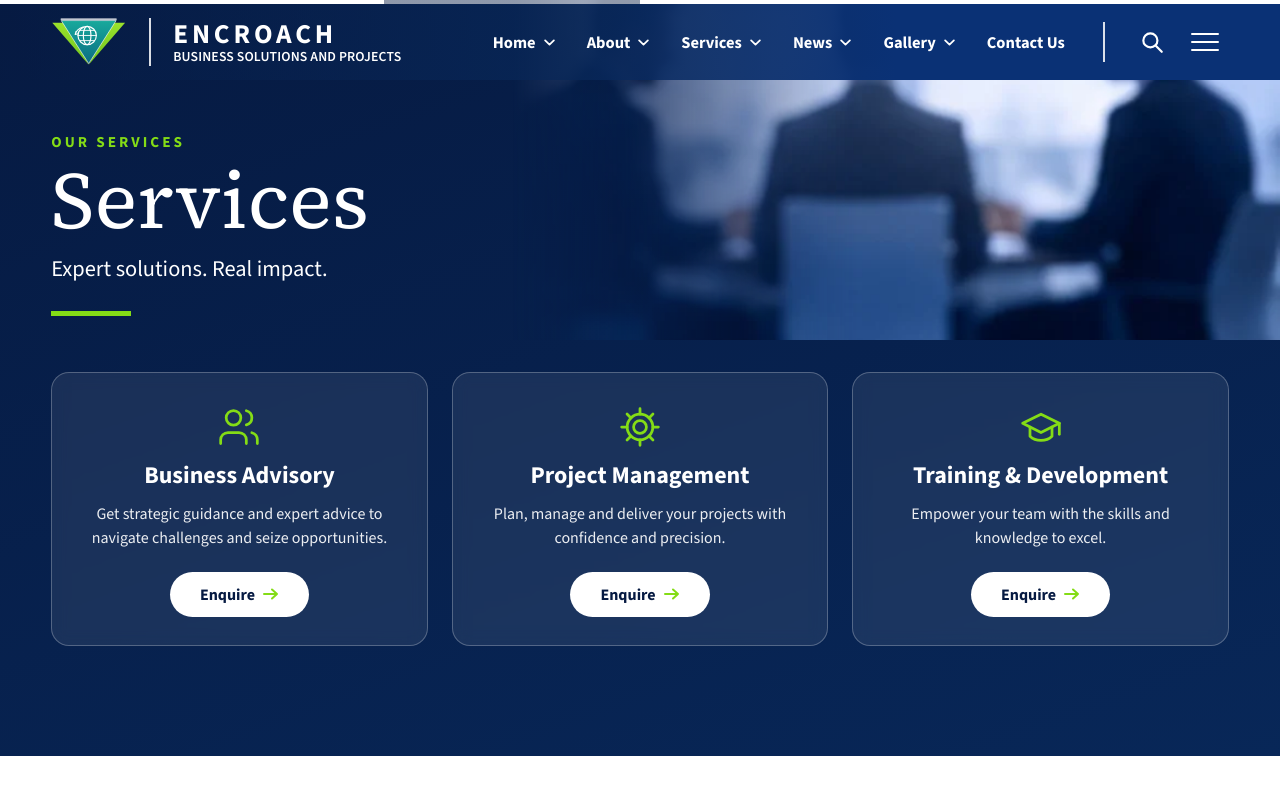
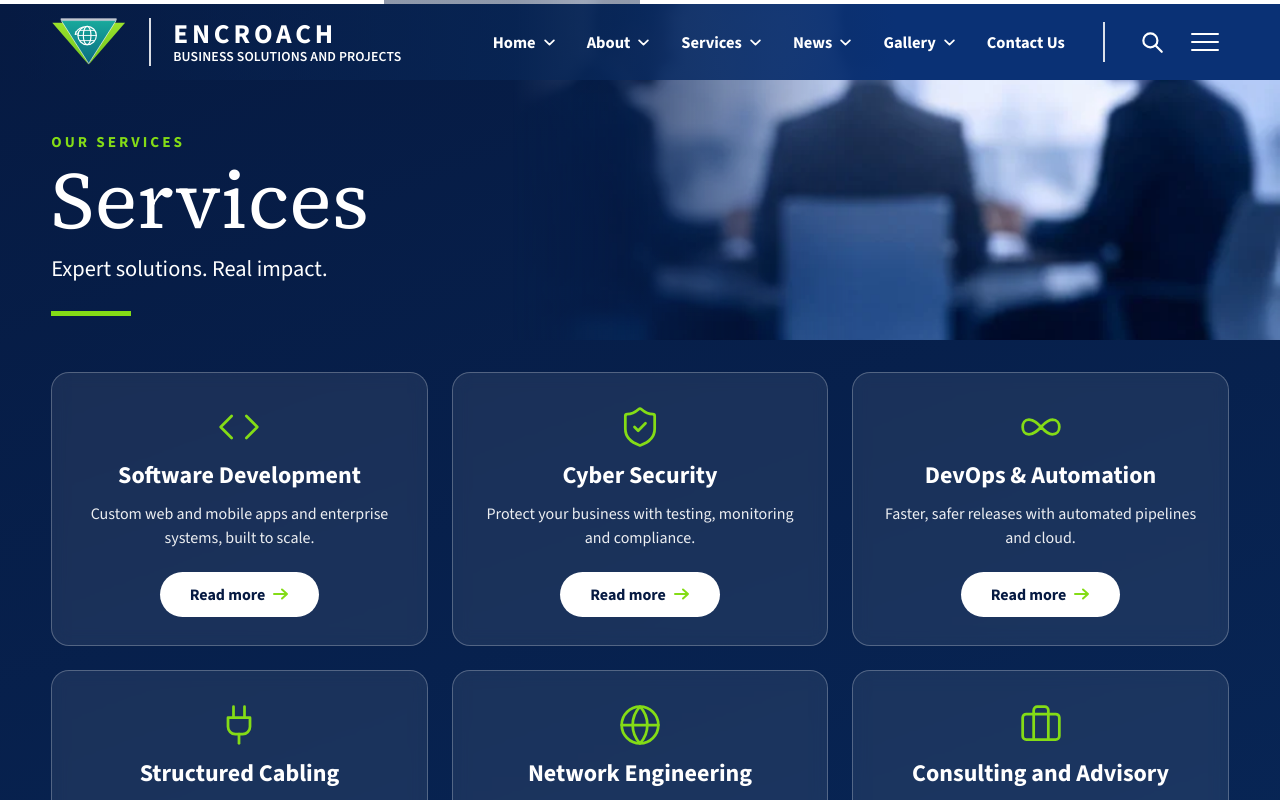
Before and after one commit to asandembhense2953-bit/Encroach, a React (Vite) app: page /services in a window 1280 px wide. Shown: the top 800 px of the page. Built offline with nearby package versions, Linux system fonts and the light colour scheme.

Commit message:
New services cards

```diff
--- a/src/data/services.js
+++ b/src/data/services.js
@@ -4,21 +4,53 @@ export const SERVICES = {
     title: "Services",
     tagline: "Expert solutions. Real impact.",
   },
+  // text = short summary on the card. details + points = shown under "Read more".
   cards: [
     {
-      icon: "advisory",
-      title: "Business Advisory",
-      text: "Get strategic guidance and expert advice to navigate challenges and seize opportunities.",
+      icon: "software",
+      title: "Software Development",
+      text: "Custom web and mobile apps and enterprise systems, built to scale.",
+      details: "Custom web & mobile apps, enterprise systems, AI solutions, and legacy modernisation. Built with modern frameworks and delivered on time.",
+      points: ["Custom CRM & ERP", "Mobile apps (iOS & Android)", "Cloud-native SaaS platforms"],
     },
     {
-      icon: "project",
-      title: "Project Management",
-      text: "Plan, manage and deliver your projects with confidence and precision.",
+      icon: "security",
+      title: "Cyber Security",
+      text: "Protect your business with testing, monitoring and compliance.",
+      details: "Penetration testing, SOC-as-a-Service, compliance (POPIA/GDPR), threat hunting, and zero-trust architecture. Protect what matters most.",
+      points: ["Vulnerability assessments", "24/7 Security Operations Centre", "Employee phishing training"],
     },
     {
-      icon: "training",
-      title: "Training & Development",
-      text: "Empower your team with the skills and knowledge to excel.",
+      icon: "devops",
+      title: "DevOps & Automation",
+      text: "Faster, safer releases with automated pipelines and cloud.",
+      details: "CI/CD pipelines, infrastructure as code, Kubernetes orchestration, monitoring, and cloud cost optimisation. Move faster with confidence.",
+      points: ["AWS, Azure & Google Cloud", "GitOps & Terraform", "Automated deployment pipelines"],
+    },
+    {
+      icon: "cabling",
+      title: "Structured Cabling",
+      text: "Certified office, campus and fibre cabling that lasts.",
+      details: "CAT6A, fibre optic, data centre cabling, PoE installations, and full building infrastructure. Certified, future-proof wiring solutions.",
+      points: ["Office & campus cabling", "Fibre to the building (FTTB)", "10-year warranty on all installs"],
+    },
+    {
+      icon: "network",
+      title: "Network Engineering",
+      text: "Reliable Wi-Fi, SD-WAN and secure networks for every site.",
+      details: "Wi-Fi 6E deployment, SD-WAN, firewall configuration, network segmentation, and 5G-ready infrastructure. Reliable connectivity, always.",
+      points: ["Enterprise Wi-Fi & mesh", "MPLS & broadband failover", "Remote site connectivity"],
+    },
+    {
+      icon: "consulting",
+      title: "Consulting and Advisory",
+      text: "Expert help with funding, grants and tender applications.",
+      details: "We provide expert guidance to South African SMEs seeking funding and financial support. Our team assists with identifying opportunities and navigating the full application process for finance from various sources.",
+      points: [
+        "Funding needs assessment & strategy",
+        "SETA grant & discretionary funding applications",
+        "Tender preparation and submission support",
+      ],
     },
   ],
   enquire: { label: "Enquire", to: "/contact" },
--- a/src/pages/services/ServiceCards.jsx
+++ b/src/pages/services/ServiceCards.jsx
@@ -1,3 +1,4 @@
+import { useState } from "react";
 import { Link } from "react-router-dom";
 import { SERVICES } from "../../data/services.js";
 import { ArrowIcon } from "../../components/Icons.jsx";
@@ -5,22 +6,47 @@ import ServicesIcon from "./ServicesIcon.jsx";
 
 export default function ServiceCards() {
   const { cards, enquire } = SERVICES;
+  const [open, setOpen] = useState(null);
 
   return (
     <section className="svc-cards">
       <div className="wrap">
         <ul className="svc-grid">
-          {cards.map((c) => (
+          {cards.map((c) => {
+            const isOpen = open === c.title;
+            return (
               <li key={c.title}>
                 <ServicesIcon name={c.icon} />
                 <h2>{c.title}</h2>
                 <p>{c.text}</p>
+
+                {isOpen && (
+                  <div className="svc-more">
+                    <p>{c.details}</p>
+                    <ul className="svc-points">
+                      {c.points.map((pt) => (
+                        <li key={pt}>{pt}</li>
+                      ))}
+                    </ul>
                     <Link className="svc-enquire" to={enquire.to}>
                       {enquire.label}
                       <ArrowIcon />
                     </Link>
+                  </div>
+                )}
+
+                <button
+                  type="button"
+                  className="svc-readmore"
+                  aria-expanded={isOpen}
+                  onClick={() => setOpen(isOpen ? null : c.title)}
+                >
+                  {isOpen ? "Show less" : "Read more"}
+                  <ArrowIcon />
+                </button>
               </li>
-          ))}
+            );
+          })}
         </ul>
       </div>
     </section>
--- a/src/pages/services/ServicesIcon.jsx
+++ b/src/pages/services/ServicesIcon.jsx
@@ -49,6 +49,42 @@ const PATHS = {
       <path d="m8.5 12.5 2.5 2.5 4.5-5" />
     </>
   ),
+  software: (
+    <>
+      <path d="m16 18 6-6-6-6" />
+      <path d="m8 6-6 6 6 6" />
+    </>
+  ),
+  security: (
+    <>
+      <path d="M20 13c0 5-3.5 7.5-7.66 8.95a1 1 0 0 1-.67-.01C7.5 20.5 4 18 4 13V6a1 1 0 0 1 1-1c2 0 4.5-1.2 6.24-2.72a1.17 1.17 0 0 1 1.52 0C14.51 3.81 17 5 19 5a1 1 0 0 1 1 1z" />
+      <path d="m9 12 2 2 4-4" />
+    </>
+  ),
+  devops: (
+    <path d="M18.178 8c5.096 0 5.096 8 0 8-5.095 0-7.133-8-12.739-8-4.585 0-4.585 8 0 8 5.606 0 7.644-8 12.74-8z" />
+  ),
+  cabling: (
+    <>
+      <path d="M12 22v-5" />
+      <path d="M9 8V2" />
+      <path d="M15 8V2" />
+      <path d="M18 8v5a4 4 0 0 1-4 4h-4a4 4 0 0 1-4-4V8Z" />
+    </>
+  ),
+  network: (
+    <>
+      <circle cx="12" cy="12" r="10" />
+      <path d="M12 2a14.5 14.5 0 0 0 0 20 14.5 14.5 0 0 0 0-20" />
+      <path d="M2 12h20" />
+    </>
+  ),
+  consulting: (
+    <>
+      <path d="M16 20V4a2 2 0 0 0-2-2h-4a2 2 0 0 0-2 2v16" />
+      <rect width="20" height="14" x="2" y="6" rx="2" />
+    </>
+  ),
 };
 
 export default function ServicesIcon({ name, size = 44 }) {
--- a/src/styles/services.css
+++ b/src/styles/services.css
@@ -22,8 +22,8 @@
 
 /* service cards */
 .svc-cards { padding: 0 0 110px; }
-.svc-grid { list-style: none; margin: 0; padding: 0; display: grid; grid-template-columns: repeat(3, minmax(0, 1fr)); gap: 24px; }
-.svc-grid li {
+.svc-grid { list-style: none; margin: 0; padding: 0; display: grid; grid-template-columns: repeat(3, minmax(0, 1fr)); gap: 24px; align-items: start; }
+.svc-grid > li {
   display: grid; justify-items: center; align-content: start; gap: 12px;
   padding: 32px 26px 28px; text-align: center;
   border: 1px solid rgba(255, 255, 255, .25); border-radius: 18px;
@@ -32,11 +32,19 @@
 .svc-grid svg { color: var(--lime); }
 .svc-grid h2 { font-size: 1.5rem; line-height: 1.2; }
 .svc-grid p { margin: 0; line-height: 1.5; color: rgba(255, 255, 255, .92); }
-.svc-enquire {
+
+.svc-readmore, .svc-enquire {
   display: inline-flex; align-items: center; gap: 8px; margin-top: 10px;
-  padding: 12px 30px; border-radius: 999px; font-weight: 700;
+  padding: 12px 30px; border: 0; border-radius: 999px; cursor: pointer;
+  font: inherit; font-weight: 700;
   color: var(--navy-900); background: var(--white); text-decoration: none;
 }
+
+/* details revealed by Read more */
+.svc-more { display: grid; justify-items: center; gap: 12px; width: 100%; padding-top: 8px; border-top: 1px solid rgba(255, 255, 255, .2); animation: fade .35s ease-out; }
+.svc-points { list-style: none; margin: 0; padding: 0; display: grid; gap: 8px; justify-self: stretch; text-align: left; }
+.svc-points li { display: flex; gap: 10px; font-size: .95rem; line-height: 1.4; color: rgba(255, 255, 255, .92); }
+.svc-points li::before { content: "✓"; flex: none; font-weight: 700; color: var(--lime); }
 
 /* how we work */
 .svc-how { padding: 56px 0 64px; text-align: center; color: #0f2fa8; background: var(--white); }
```
Lines whose indentation alone changed are shown as unchanged.
